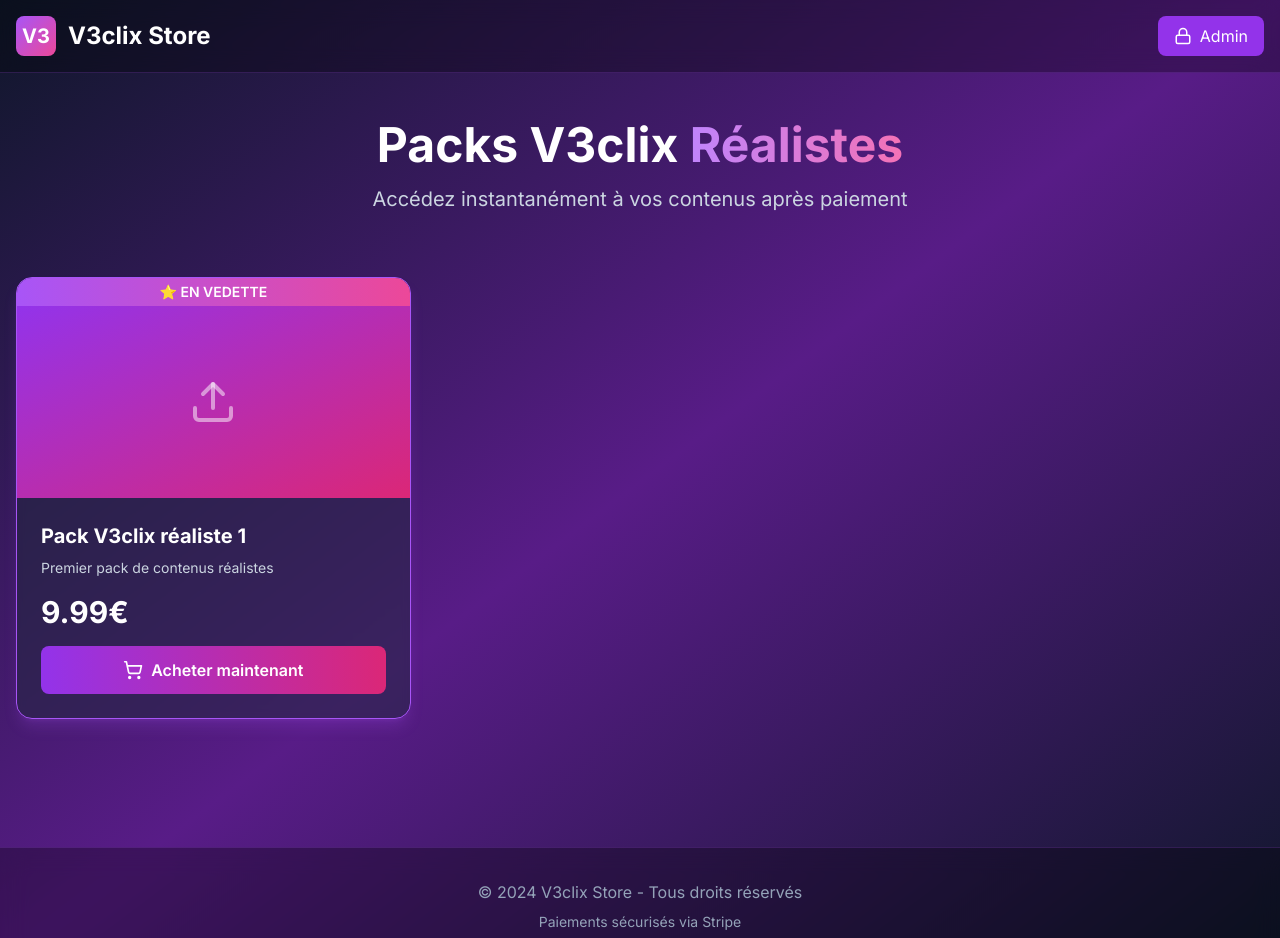
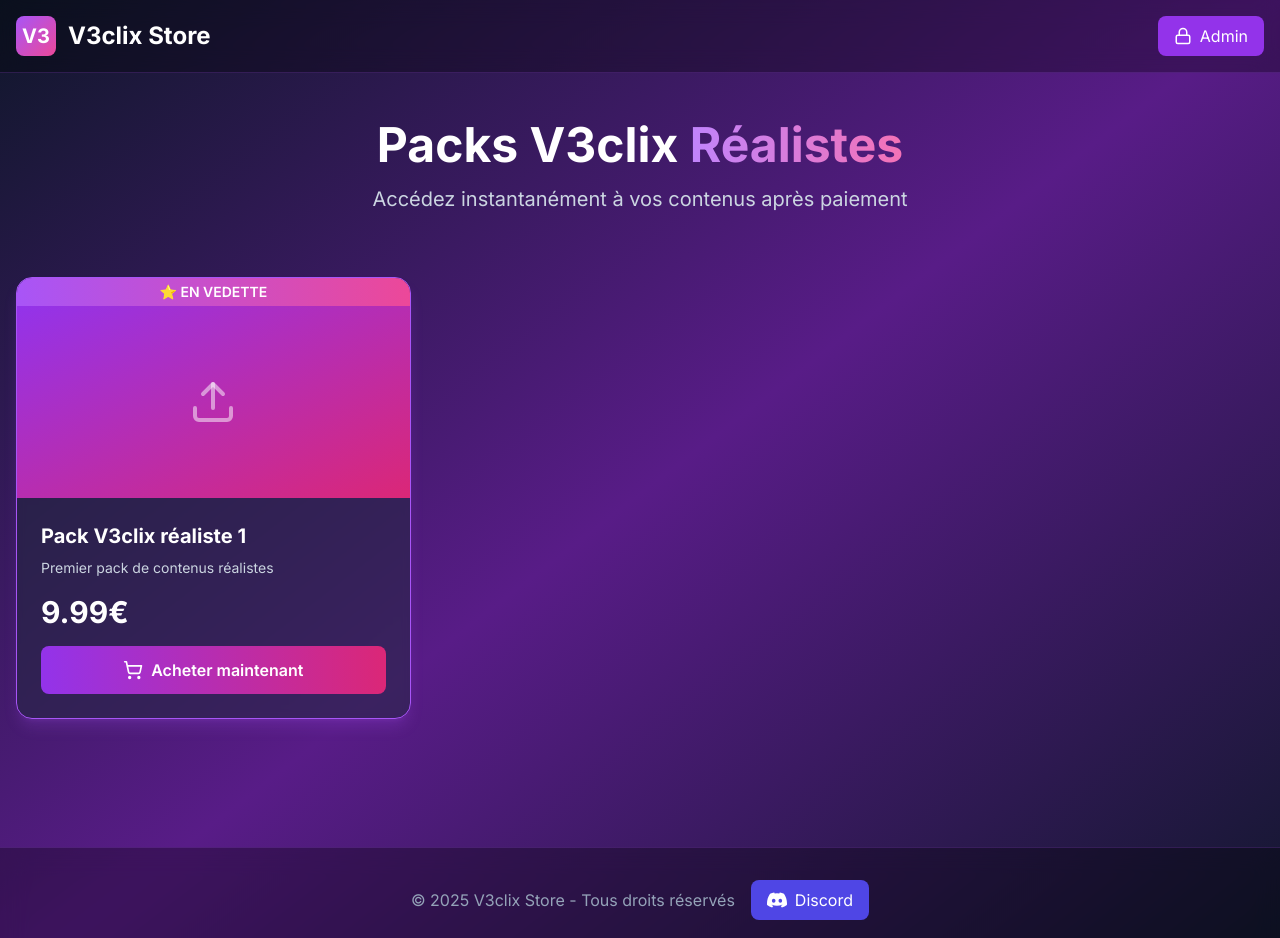
Before and after one commit to pkmelie/v3clix-shop, a React (Vite) app: page / in a window 1280 px wide. Shown: the top 938 px of the page. Built offline with nearby package versions, Linux system fonts and the light colour scheme.

Commit message:
ajout discord

```diff
--- a/src/App.jsx
+++ b/src/App.jsx
@@ -1,5 +1,5 @@
 import React, { useState, useEffect } from 'react';
-import { ShoppingCart, Plus, Edit2, Trash2, Save, X, Upload, Eye, Lock, Unlock } from 'lucide-react';
+import { ShoppingCart, Plus, Edit2, Trash2, Save, X, Upload, Eye, Lock, Unlock, CheckCircle } from 'lucide-react';
 
 export default function V3clixStore() {
   const [isAdmin, setIsAdmin] = useState(false);
@@ -8,9 +8,17 @@
   const [packs, setPacks] = useState([]);
   const [editingPack, setEditingPack] = useState(null);
   const [showAddForm, setShowAddForm] = useState(false);
+  const [showSuccess, setShowSuccess] = useState(false);
 
   useEffect(() => {
     loadPacks();
+    // Vérifier si on vient d'un paiement réussi
+    const urlParams = new URLSearchParams(window.location.search);
+    if (urlParams.get('success') === 'true') {
+      setShowSuccess(true);
+      // Nettoyer l'URL
+      window.history.replaceState({}, '', '/');
+    }
   }, []);
 
   const loadPacks = () => {
@@ -103,10 +111,8 @@
 
   const handleBuyPack = async (pack) => {
     try {
-      // Mapping des packs vers les Price IDs Stripe
       const priceMapping = {
         'Pack V3clix réaliste 1': 'price_1Sf1pW4joDytcB3qtdTmS6eU',
-        // Ajoutez vos futurs packs ici avec leur Price ID
       };
 
       const priceId = priceMapping[pack.name];
@@ -116,7 +122,6 @@
         return;
       }
 
-      // Appeler l'API pour créer la session Stripe
       const response = await fetch('/api/checkout', {
         method: 'POST',
         headers: {
@@ -131,7 +136,6 @@
       const data = await response.json();
 
       if (data.url) {
-        // Rediriger vers Stripe Checkout
         window.location.href = data.url;
       } else {
         alert('Erreur lors de la création de la session de paiement');
@@ -152,6 +156,30 @@
       reader.readAsDataURL(file);
     }
   };
+
+  // Page de succès
+  if (showSuccess) {
+    return (
+      <div className="min-h-screen bg-gradient-to-br from-slate-900 via-purple-900 to-slate-900 flex items-center justify-center p-4">
+        <div className="max-w-md w-full bg-slate-800 rounded-2xl p-8 text-center border border-purple-500/20">
+          <CheckCircle size={64} className="text-green-500 mx-auto mb-4" />
+          <h1 className="text-3xl font-bold text-white mb-4">Paiement réussi ! 🎉</h1>
+          <p className="text-slate-300 mb-6">
+            Merci pour votre achat ! Vous allez recevoir un email avec le lien de téléchargement dans quelques instants.
+          </p>
+          <p className="text-sm text-slate-400 mb-6">
+            Vérifiez aussi vos spams si vous ne voyez pas l'email.
+          </p>
+          <button
+            onClick={() => setShowSuccess(false)}
+            className="inline-block px-6 py-3 bg-purple-600 hover:bg-purple-700 text-white rounded-lg transition-colors"
+          >
+            Retour à l'accueil
+          </button>
+        </div>
+      </div>
+    );
+  }
 
   return (
     <div className="min-h-screen bg-gradient-to-br from-slate-900 via-purple-900 to-slate-900">
@@ -454,9 +482,25 @@
 
       {/* Footer */}
       <footer className="bg-black/30 backdrop-blur-md border-t border-purple-500/20 mt-20">
-        <div className="max-w-7xl mx-auto px-4 py-8 text-center text-slate-400">
-          <p>© 2024 V3clix Store - Tous droits réservés</p>
-          <p className="text-sm mt-2">Paiements sécurisés via Stripe</p>
+        <div className="max-w-7xl mx-auto px-4 py-8">
+          <div className="flex flex-col items-center gap-4">
+            <div className="flex items-center gap-4">
+              <p className="text-slate-400">© 2025 V3clix Store - Tous droits réservés</p>
+              <a
+                href="https://discord.gg/vUKTX9MC"
+                target="_blank"
+                rel="noopener noreferrer"
+                className="flex items-center gap-2 px-4 py-2 bg-indigo-600 hover:bg-indigo-700 text-white rounded-lg transition-colors"
+                title="Rejoindre notre Discord"
+              >
+                <svg className="w-5 h-5" fill="currentColor" viewBox="0 0 24 24">
+                  <path d="M20.317 4.37a19.791 19.791 0 0 0-4.885-1.515a.074.074 0 0 0-.079.037c-.21.375-.444.864-.608 1.25a18.27 18.27 0 0 0-5.487 0a12.64 12.64 0 0 0-.617-1.25a.077.077 0 0 0-.079-.037A19.736 19.736 0 0 0 3.677 4.37a.07.07 0 0 0-.032.027C.533 9.046-.32 13.58.099 18.057a.082.082 0 0 0 .031.057a19.9 19.9 0 0 0 5.993 3.03a.078.078 0 0 0 .084-.028a14.09 14.09 0 0 0 1.226-1.994a.076.076 0 0 0-.041-.106a13.107 13.107 0 0 1-1.872-.892a.077.077 0 0 1-.008-.128a10.2 10.2 0 0 0 .372-.292a.074.074 0 0 1 .077-.01c3.928 1.793 8.18 1.793 12.062 0a.074.074 0 0 1 .078.01c.12.098.246.198.373.292a.077.077 0 0 1-.006.127a12.299 12.299 0 0 1-1.873.892a.077.077 0 0 0-.041.107c.36.698.772 1.362 1.225 1.993a.076.076 0 0 0 .084.028a19.839 19.839 0 0 0 6.002-3.03a.077.077 0 0 0 .032-.054c.5-5.177-.838-9.674-3.549-13.66a.061.061 0 0 0-.031-.03zM8.02 15.33c-1.183 0-2.157-1.085-2.157-2.419c0-1.333.956-2.419 2.157-2.419c1.21 0 2.176 1.096 2.157 2.42c0 1.333-.956 2.418-2.157 2.418zm7.975 0c-1.183 0-2.157-1.085-2.157-2.419c0-1.333.955-2.419 2.157-2.419c1.21 0 2.176 1.096 2.157 2.42c0 1.333-.946 2.418-2.157 2.418z"/>
+                </svg>
+                Discord
+              </a>
+            </div>
+            <p className="text-sm text-slate-400">Paiements sécurisés via Stripe</p>
+          </div>
         </div>
       </footer>
     </div>
```
